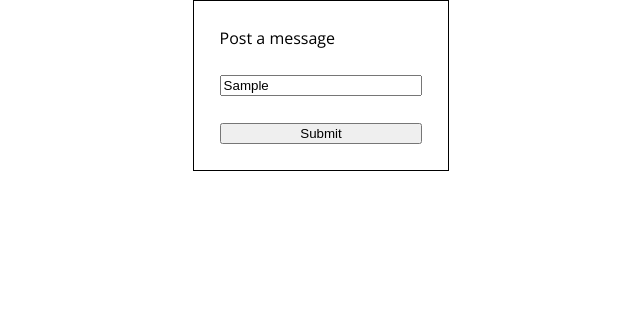
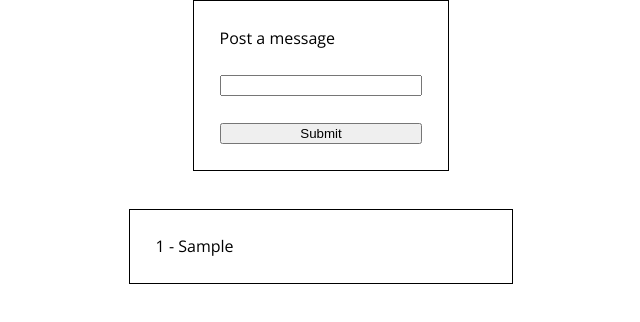
Before and after one commit to pranav93/QilkFrontend, a React app: page / in a window 1280 px wide. Both pictures are taken after typing "Sample" into the empty fields and a click on the button "Submit". Shown: the top 322 px of the page, without its empty margins (319-959 px from the left). Built offline with nearby package versions, Linux system fonts and the light colour scheme.

Commit message:
added component for message item

```diff
--- a/src/components/MessageForm/MessageForm.js
+++ b/src/components/MessageForm/MessageForm.js
@@ -21,7 +21,7 @@ class MessageForm extends Component {
                     ref={this.inputElementRef}
                     type="text"
                     onChange={e => this.props.changed(e)}
-                    value={this.props.name} />
+                    value={this.props.message} />
                 <button onClick={this.props.submitted}>Submit</button>
             </Aux>
         );
--- /dev/null
+++ b/src/components/MessageList/MessageList.css
@@ -0,0 +1,8 @@
+.MessageList {
+    margin: 3% 35% auto 35%;
+    display: flex;
+    flex-flow: column;
+    justify-content: space-between;
+    border: 1px solid black;
+    padding: 2%;
+}
--- a/src/components/MessageList/MessageList.js
+++ b/src/components/MessageList/MessageList.js
@@ -0,0 +1,20 @@
+import React, { Component } from 'react';
+import withClass from '../../hoc/WithClass';
+import Aux from '../../hoc/Aux';
+import classes from './MessageList.css';
+
+class MessageList extends Component {
+    render() {
+        return (
+            <Aux>
+                {
+                    this.props.messages.map(
+                        (message) => <div>{message.id} - {message.message}</div>
+                    )
+                }
+            </Aux>
+        );
+    }
+}
+
+export default withClass(MessageList, classes.MessageList);
--- a/src/containers/MessageApp/MessageApp.js
+++ b/src/containers/MessageApp/MessageApp.js
@@ -1,5 +1,6 @@
 import React, { Component } from 'react';
 import Aux from '../../hoc/Aux';
+import MessageList from '../../components/MessageList/MessageList';
 import MessageForm from '../../components/MessageForm/MessageForm';
 
 class MessageApp extends Component {
@@ -17,15 +18,23 @@ class MessageApp extends Component {
 
     submitMessage = () => {
         console.log(this.state);
+        this.setState({
+            messageList: [...this.state.messageList,
+            { id: 1, message: this.state.message }]
+        });
+        this.setState({
+            message: ""
+        });
     }
 
     render() {
         return (
             <Aux>
                 <MessageForm
+                    message={this.state.message}
                     submitted={this.submitMessage}
                     changed={this.changeMessage} />
-                {/* <MessageList /> */}
+                <MessageList messages={this.state.messageList} />
             </Aux>
         );
     }
```
